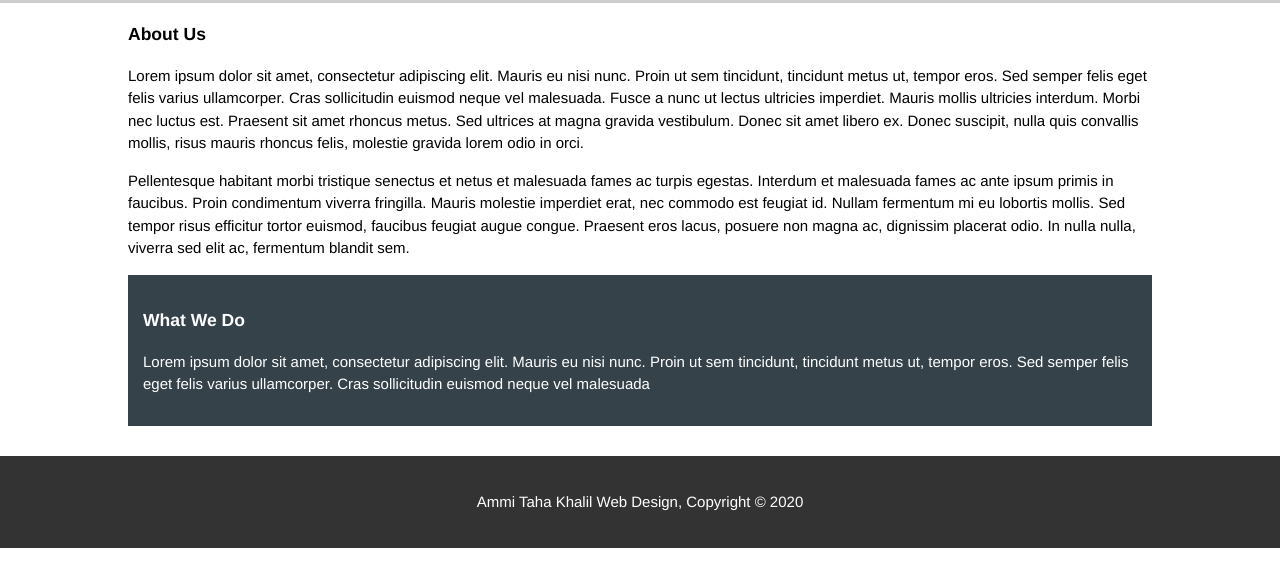
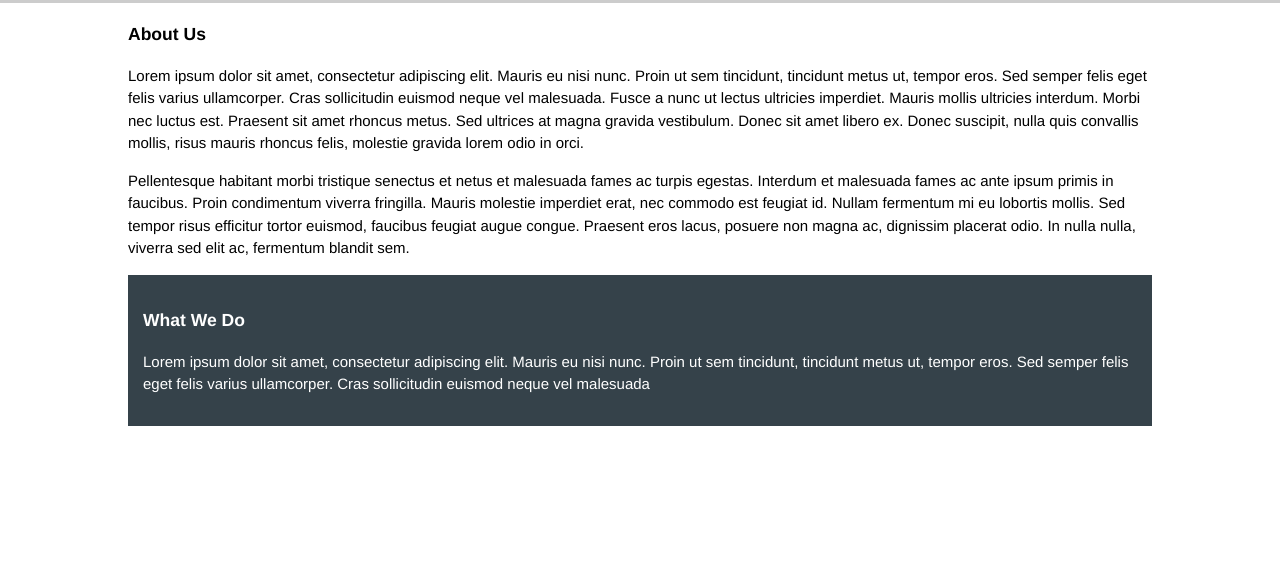
Before and after one commit to thkhll/Thkhll-Main-Website, a plain HTML site: page about.html in a window 1280 px wide. Shown: the part 211-798 px from the top of the page. Drawn offline with Linux system fonts and the light colour scheme.

Commit message:
Update about.html

```diff
--- a/about.html
+++ b/about.html
@@ -56,9 +56,6 @@
             </div>
         </section>
 
-        <footer>
-            <p>Ammi Taha Khalil Web Design, Copyright &copy; 2020</p>
-        </footer>
 
     </body>
 
```
